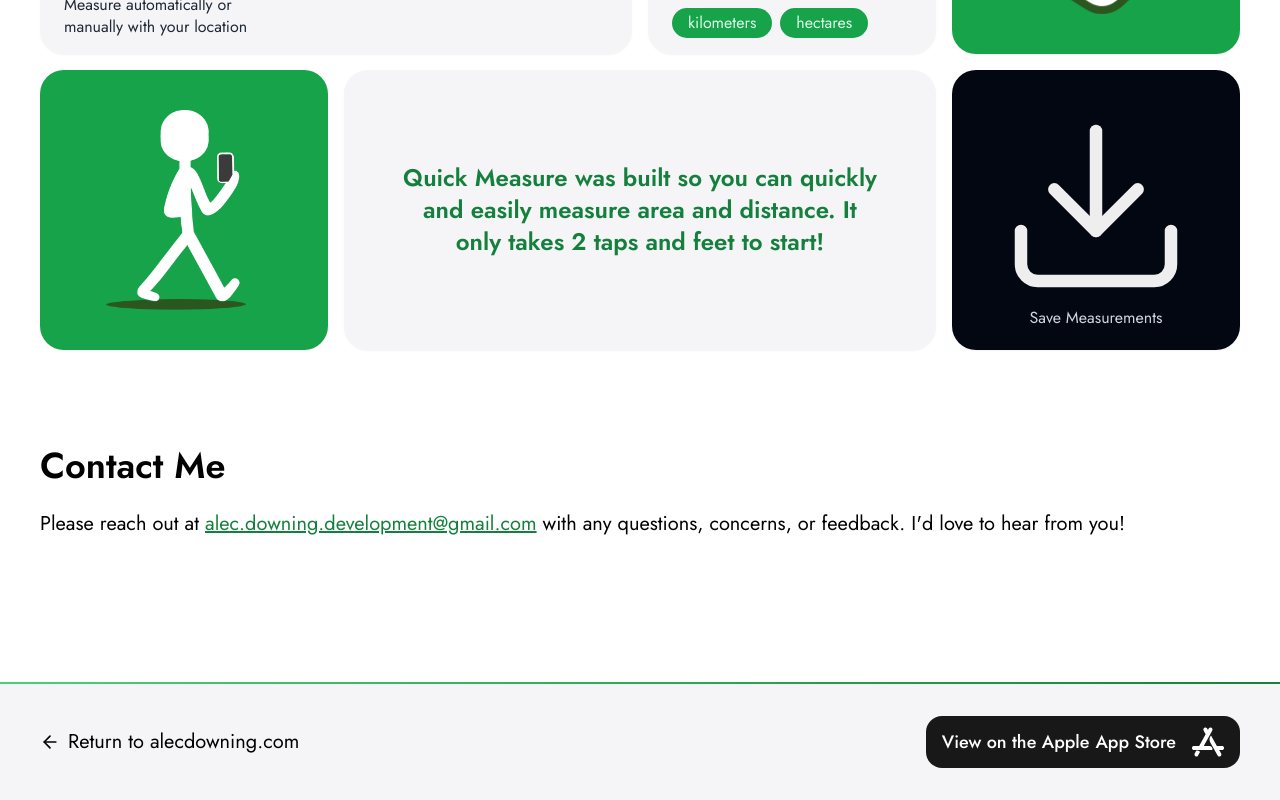
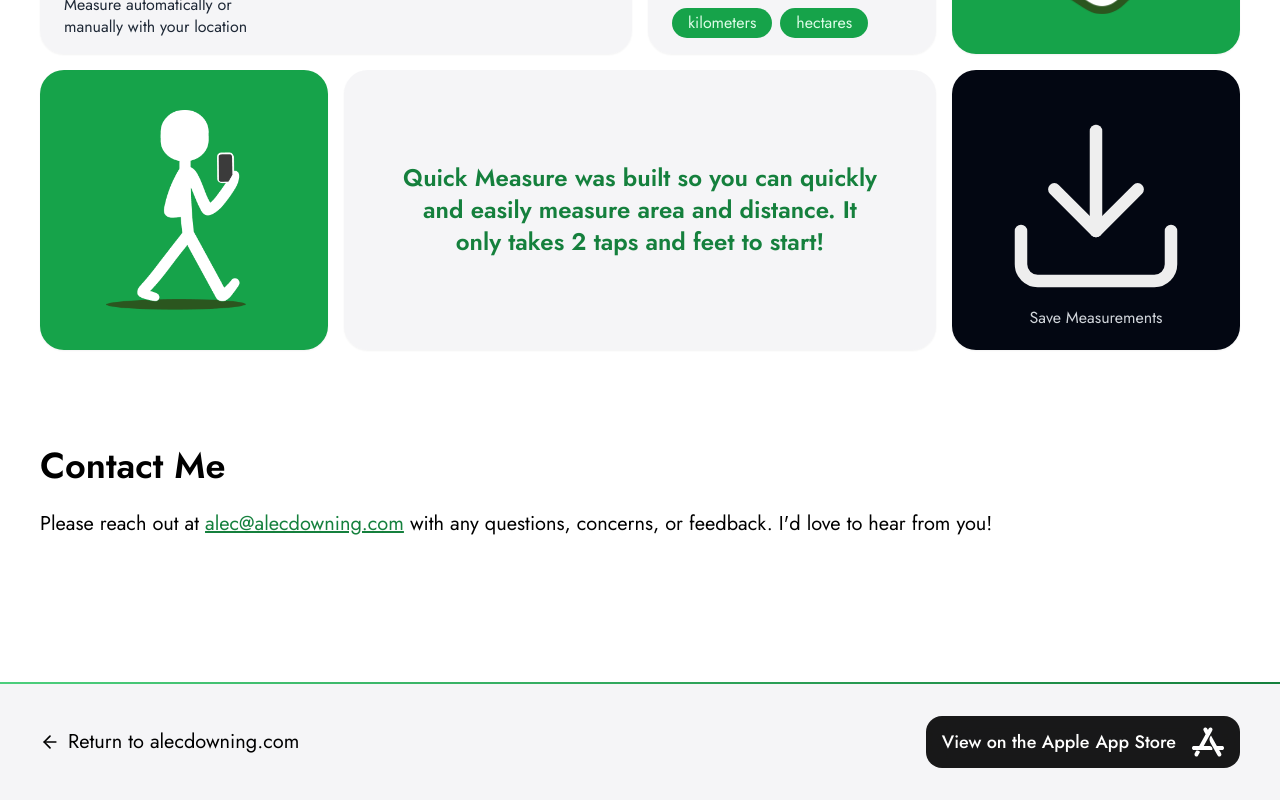
Before and after one commit to a-down/portfolio, a React (Vite) app: page /quickmeasure in a window 1280 px wide. Shown: the part 1146-1946 px from the top of the page. Built offline with nearby package versions, Linux system fonts and the light colour scheme.

Commit message:
updated contact email

```diff
--- a/src/components/Footer.jsx
+++ b/src/components/Footer.jsx
@@ -25,7 +25,7 @@ export default function Footer() {
     title: 'Links',
     links: [
       {name: 'Form', link: '/contact'},
-      {name: 'Email', link: 'mailto:alec.downing.development@gmail.com', icon: <HiOutlineMail/>},
+      {name: 'Email', link: 'mailto:alec@alecdowning.com', icon: <HiOutlineMail/>},
       {name: 'LinkedIn', link: 'https://linkedin.com/in/alec-downing/', isExternal: true, icon: <HiOutlineExternalLink/>}
     ]
   }
--- a/src/components/Hero.jsx
+++ b/src/components/Hero.jsx
@@ -12,8 +12,8 @@ export const ExternalLinks = () => (
       <FaGithubSquare className='w-12 h-12 mt-[3px]  text-brand-400/90 hover:scale-105 active:text-brand-400 transition-all'/>
     </a>
 
-    <a href='mailto:alec.downing.development@gmail.com' className='flex items-center gap-4 text-brand-400/90 hover:scale-105 active:text-brand-400 transition-all'>
-      {/* <p className="hidden lg:inline">alec.downing.development@gmail.com</p> */}
+    <a href='mailto:alec@alecdowning.com' className='flex items-center gap-4 text-brand-400/90 hover:scale-105 active:text-brand-400 transition-all'>
+      {/* <p className="hidden lg:inline">alec@alecdowning.com</p> */}
       <FaEnvelope className='w-11 h-12 mr-[3px]'/>
     </a>
   </div>
--- a/src/pages/QuickMeasure.jsx
+++ b/src/pages/QuickMeasure.jsx
@@ -108,7 +108,7 @@ export default function QuickMeasure() {
 
           <p className="text-xl">
             Please reach out at{' '}
-            <a href="mailto:alec.downing.development@gmail.com" className="text-green-700 underline hover:text-green-500 transition-all">alec.downing.development@gmail.com</a>
+            <a href="mailto:alec@alecdowning.com" className="text-green-700 underline hover:text-green-500 transition-all">alec@alecdowning.com</a>
             {' '} with any questions, concerns, or feedback. I'd love to hear from you!
           </p>
         </div>
```
Also changed, not shown: public/quickmeasure/privacy.html (+1 -1 lines).
